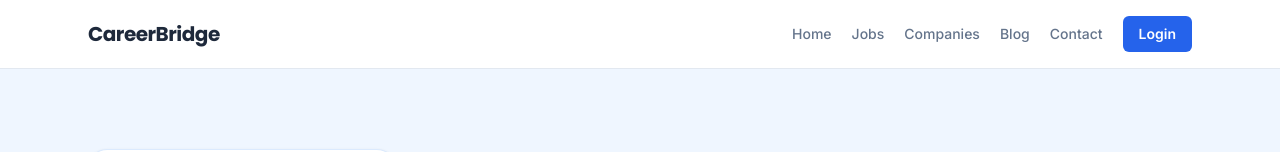
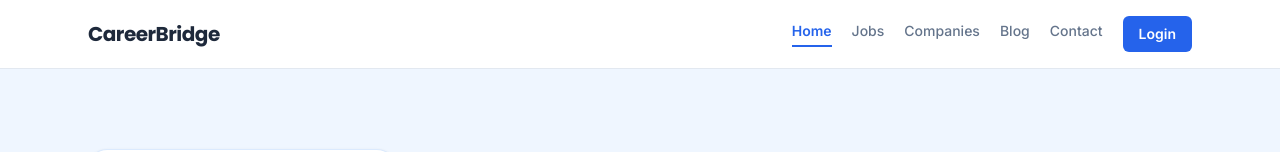
Before and after one commit to Jakirhossain80/careerbridge, a Next.js app in the folder client/: page / in a window 1280 px wide. Shown: the top 152 px of the page. Built offline with nearby package versions, Linux system fonts and the light colour scheme; no server answers.

Commit message:
Active Link functionalities done

```diff
--- /dev/null
+++ b/client/components/layout/ActiveFooterLink.tsx
@@ -0,0 +1,42 @@
+"use client";
+
+import Link from "next/link";
+import { usePathname } from "next/navigation";
+import type { ReactNode } from "react";
+
+type ActiveFooterLinkProps = {
+  href: string;
+  className?: string;
+  children: ReactNode;
+};
+
+function isActivePath(pathname: string, href: string) {
+  if (href === "/") {
+    return pathname === "/";
+  }
+
+  return pathname === href || pathname.startsWith(`${href}/`);
+}
+
+export default function ActiveFooterLink({
+  href,
+  className = "",
+  children,
+}: ActiveFooterLinkProps) {
+  const pathname = usePathname();
+  const isActive = isActivePath(pathname, href);
+
+  return (
+    <Link
+      href={href}
+      className={`${className} transition hover:text-primary ${
+        isActive
+          ? "text-primary font-semibold underline underline-offset-4"
+          : "text-muted"
+      }`}
+      aria-current={isActive ? "page" : undefined}
+    >
+      {children}
+    </Link>
+  );
+}
--- /dev/null
+++ b/client/components/layout/ActiveNavLink.tsx
@@ -0,0 +1,37 @@
+"use client";
+
+import Link from "next/link";
+import { usePathname } from "next/navigation";
+import type { ReactNode } from "react";
+
+type ActiveNavLinkProps = {
+  href: string;
+  children: ReactNode;
+};
+
+function isActivePath(pathname: string, href: string) {
+  if (href === "/") {
+    return pathname === "/";
+  }
+
+  return pathname === href || pathname.startsWith(`${href}/`);
+}
+
+export default function ActiveNavLink({ href, children }: ActiveNavLinkProps) {
+  const pathname = usePathname();
+  const isActive = isActivePath(pathname, href);
+
+  return (
+    <Link
+      href={href}
+      className={`border-b-2 pb-1 transition hover:text-primary ${
+        isActive
+          ? "border-primary text-primary font-semibold"
+          : "border-transparent"
+      }`}
+      aria-current={isActive ? "page" : undefined}
+    >
+      {children}
+    </Link>
+  );
+}
--- a/client/components/layout/PublicFooter.tsx
+++ b/client/components/layout/PublicFooter.tsx
@@ -1,4 +1,6 @@
 import Link from "next/link";
+
+import ActiveFooterLink from "./ActiveFooterLink";
 
 const linkColumns = [
   {
@@ -110,12 +112,12 @@ export default function PublicFooter() {
               <ul className="mt-4 space-y-3">
                 {column.links.map((link) => (
                   <li key={`${column.title}-${link.href}-${link.label}`}>
-                    <Link
+                    <ActiveFooterLink
                       href={link.href}
-                      className="text-sm leading-6 text-muted transition hover:text-primary"
+                      className="text-sm leading-6"
                     >
                       {link.label}
-                    </Link>
+                    </ActiveFooterLink>
                   </li>
                 ))}
               </ul>
@@ -131,13 +133,9 @@ export default function PublicFooter() {
             aria-label="Footer secondary navigation"
           >
             {bottomLinks.map((link) => (
-              <Link
-                key={link.href}
-                href={link.href}
-                className="transition hover:text-primary"
-              >
+              <ActiveFooterLink key={link.href} href={link.href}>
                 {link.label}
-              </Link>
+              </ActiveFooterLink>
             ))}
           </nav>
         </div>
--- a/client/components/layout/PublicNavbar.tsx
+++ b/client/components/layout/PublicNavbar.tsx
@@ -1,4 +1,6 @@
 import Link from "next/link";
+
+import ActiveNavLink from "./ActiveNavLink";
 
 const navigationLinks = [
   { label: "Home", href: "/" },
@@ -24,13 +26,9 @@ export default function PublicNavbar() {
 
         <div className="flex flex-wrap items-center gap-x-5 gap-y-3 text-sm font-medium text-muted">
           {navigationLinks.map((link) => (
-            <Link
-              key={link.href}
-              href={link.href}
-              className="transition hover:text-primary"
-            >
+            <ActiveNavLink key={link.href} href={link.href}>
               {link.label}
-            </Link>
+            </ActiveNavLink>
           ))}
           <Link
             href="/login"
```
